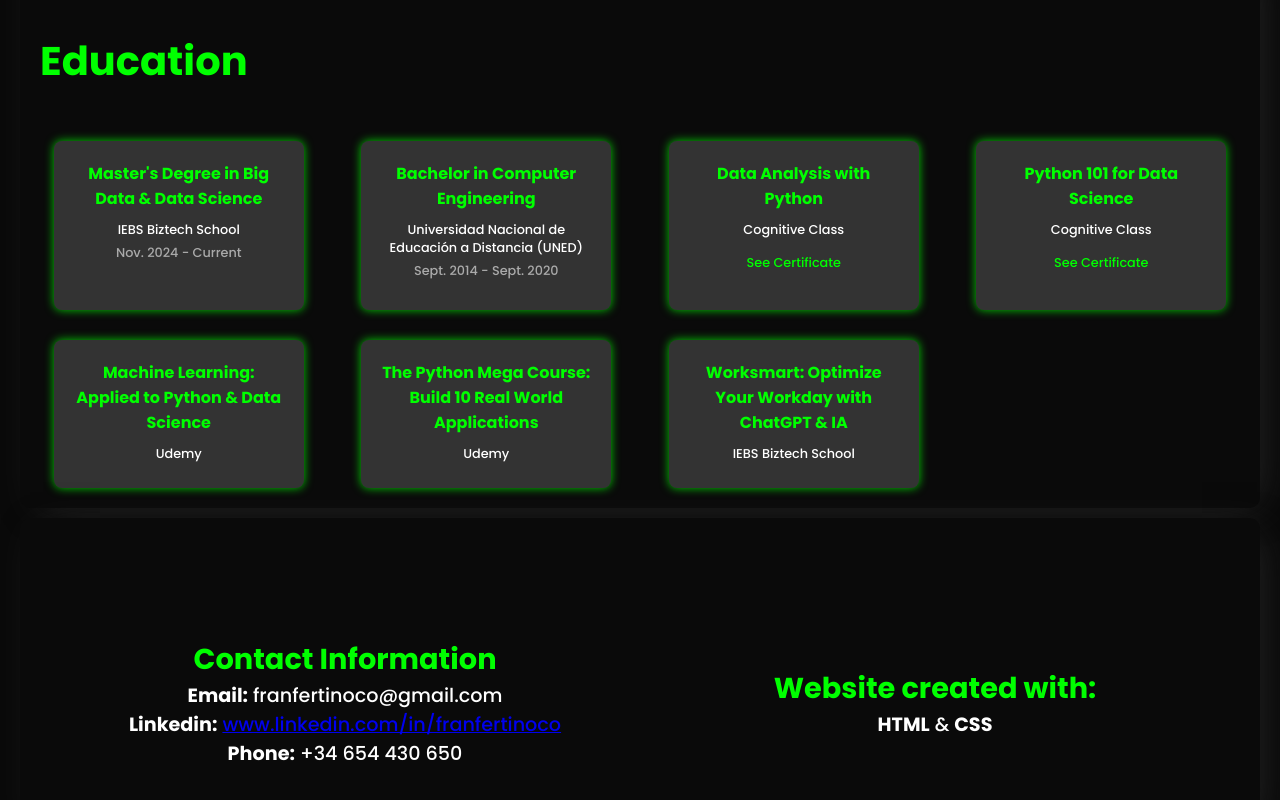
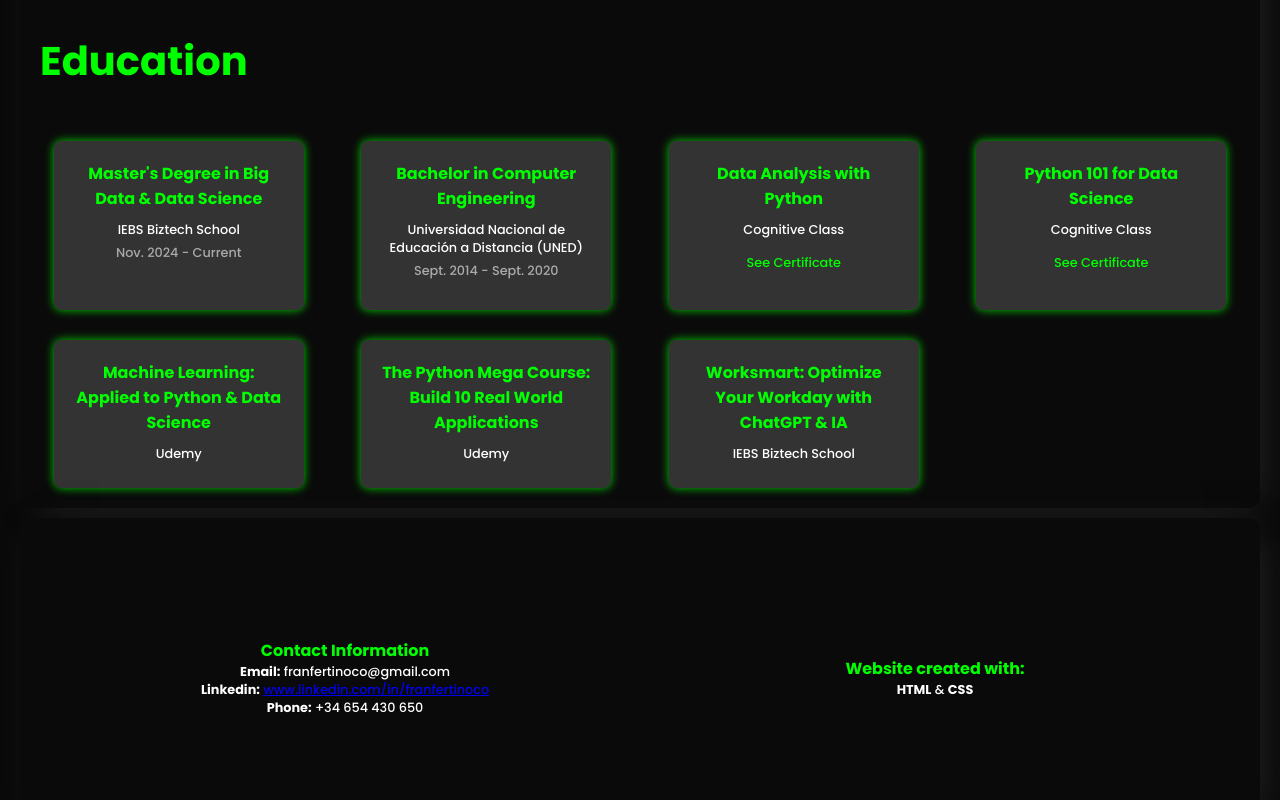
Before and after one commit to franferti/portfolio_web, a plain HTML site: page index.html in a window 1280 px wide. Shown: the part 2574-3374 px from the top of the page. Drawn offline with Linux system fonts and the light colour scheme.

Commit message:
Update styles.css

```diff
--- a/styles.css
+++ b/styles.css
@@ -521,6 +521,11 @@
     padding: 20px; /*para que el contenido no esté pegado a los bordes*/
     color: white; /*evita que el div desaparezca si no tiene contenido*/
     min-height: 300px;
+    font-size: 0.8rem;
+}
+
+.footer h2 {
+    font-size: 1rem;
 }
 
 .footer-content {
@@ -545,6 +550,7 @@
     width: 250px;
     max-width: 100%;
     transition: transform 0.3s ease-in-out;
+    font-size: 0.8rem;
 
 }
 
@@ -559,6 +565,15 @@
     width: 250px;
     max-width: 100%;
     transition: transform 0.3s ease-in-out;
+    font-size: 0.8rem;
+}
+
+.contact-info h3, .tech-used h3 {
+    font-size: 1rem;
+}
+
+.contact-info p, .tech-used p {
+    font-size: 0.8rem;
 }
 
 h2 {
```
